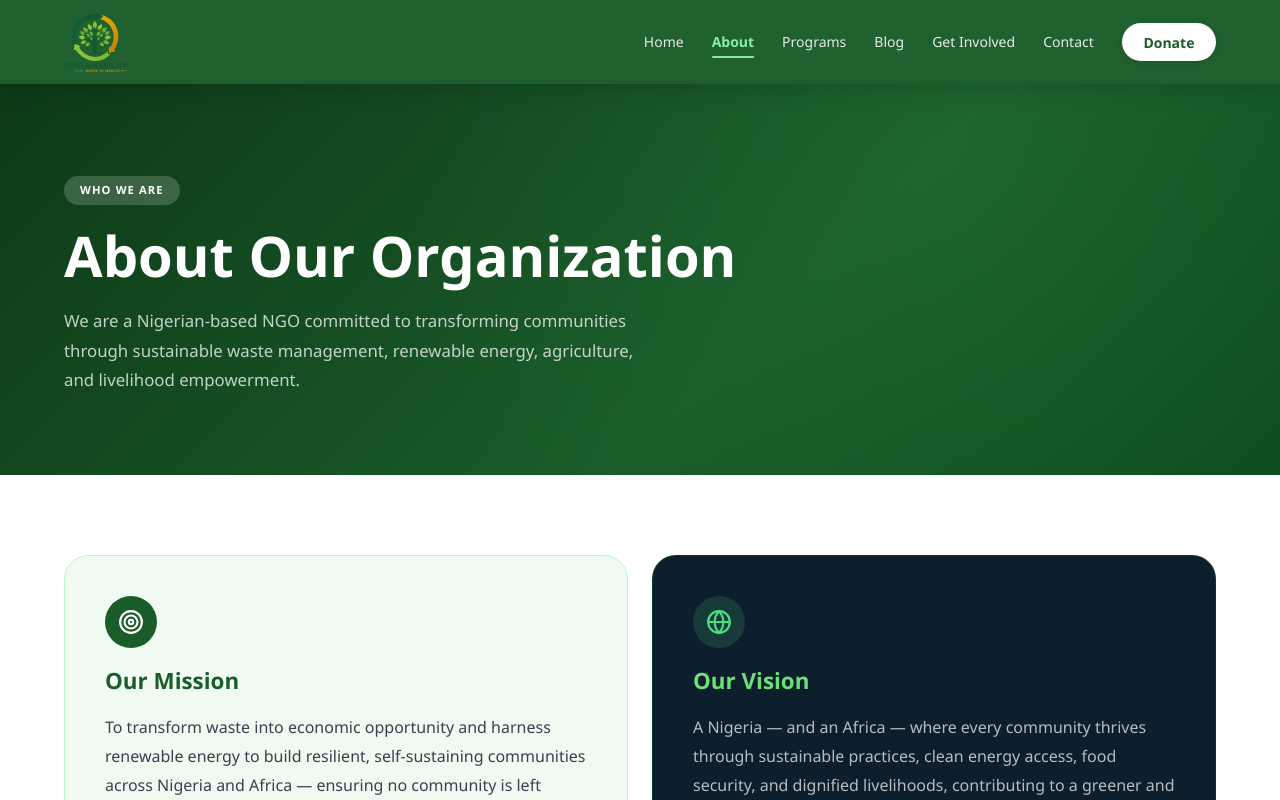
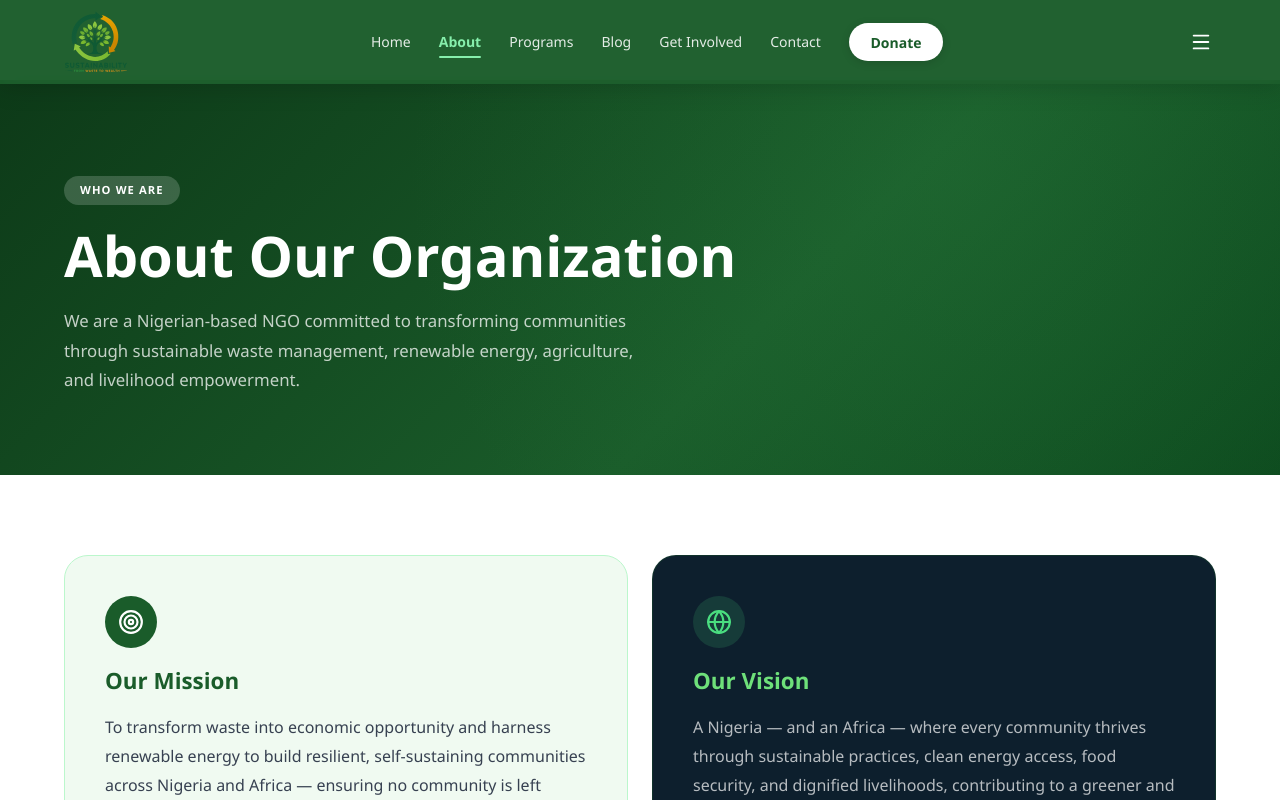
Before and after one commit to Mujaheed24/sustainability-ngo, a Next.js app: page /about in a window 1280 px wide. Shown: the top 800 px of the page. Built offline with nearby package versions, Linux system fonts and the light colour scheme.

Commit message:
updating

```diff
--- a/components/Navbar.tsx
+++ b/components/Navbar.tsx
@@ -46,20 +46,19 @@ export default function Navbar() {
         }}
       >
         <div
-          className="container-custom nav-inner"
-          style={{ display: 'flex', alignItems: 'center', justifyContent: 'space-between' }}
+          className="container-custom"
+          style={{ display: 'flex', alignItems: 'center', justifyContent: 'space-between', padding: '0.625rem 24px' }}
         >
           <Link href="/" style={{ display: 'flex', alignItems: 'center', textDecoration: 'none' }}>
             <img
               src="/logo.svg"
               alt="SWWRE Logo"
-              className="nav-logo"
-              style={{ objectFit: 'contain', display: 'block' }}
+              style={{ width: '64px', height: '64px', objectFit: 'contain', display: 'block' }}
             />
           </Link>
 
           {/* Desktop links */}
-          <div style={{ alignItems: 'center', gap: '1.75rem' }} className="hidden md:flex">
+          <div style={{ display: 'flex', alignItems: 'center', gap: '1.75rem' }} className="hidden md:flex">
             {navLinks.map(link => {
               const active = pathname === link.href
               return (
@@ -111,8 +110,8 @@ export default function Navbar() {
           {/* Hamburger */}
           <button
             onClick={() => setMenuOpen(!menuOpen)}
-            style={{ background: 'none', border: 'none', cursor: 'pointer', color: 'var(--brand-white)', padding: '4px' }}
-            className="md:hidden inline-flex items-center"
+            style={{ background: 'none', border: 'none', cursor: 'pointer', color: 'var(--brand-white)', padding: '4px', display: 'flex', alignItems: 'center' }}
+            className="md:hidden"
             aria-label="Toggle menu"
           >
             {menuOpen ? <X size={22} /> : <Menu size={22} />}
@@ -138,7 +137,7 @@ export default function Navbar() {
                   key={link.name}
                   href={link.href}
                   style={{
-                    padding: '0.7rem 0',
+                    padding: '0.875rem 0',
                     borderBottom: '1px solid rgba(255,255,255,0.08)',
                     fontSize: '0.9375rem',
                     fontWeight: active ? 700 : 400,
@@ -172,15 +171,6 @@ export default function Navbar() {
         </div>
       </nav>
 
-      <style>{`
-        .nav-inner { padding: 0.625rem 24px; }
-        .nav-logo { width: 64px; height: 64px; }
-        @media (max-width: 640px) {
-          .nav-inner { padding: 0.5rem 14px; }
-          .nav-logo { width: 42px; height: 42px; }
-        }
-      `}</style>
-
       {!isHome && <div style={{ height: '80px' }} />}
     </>
   )
```
